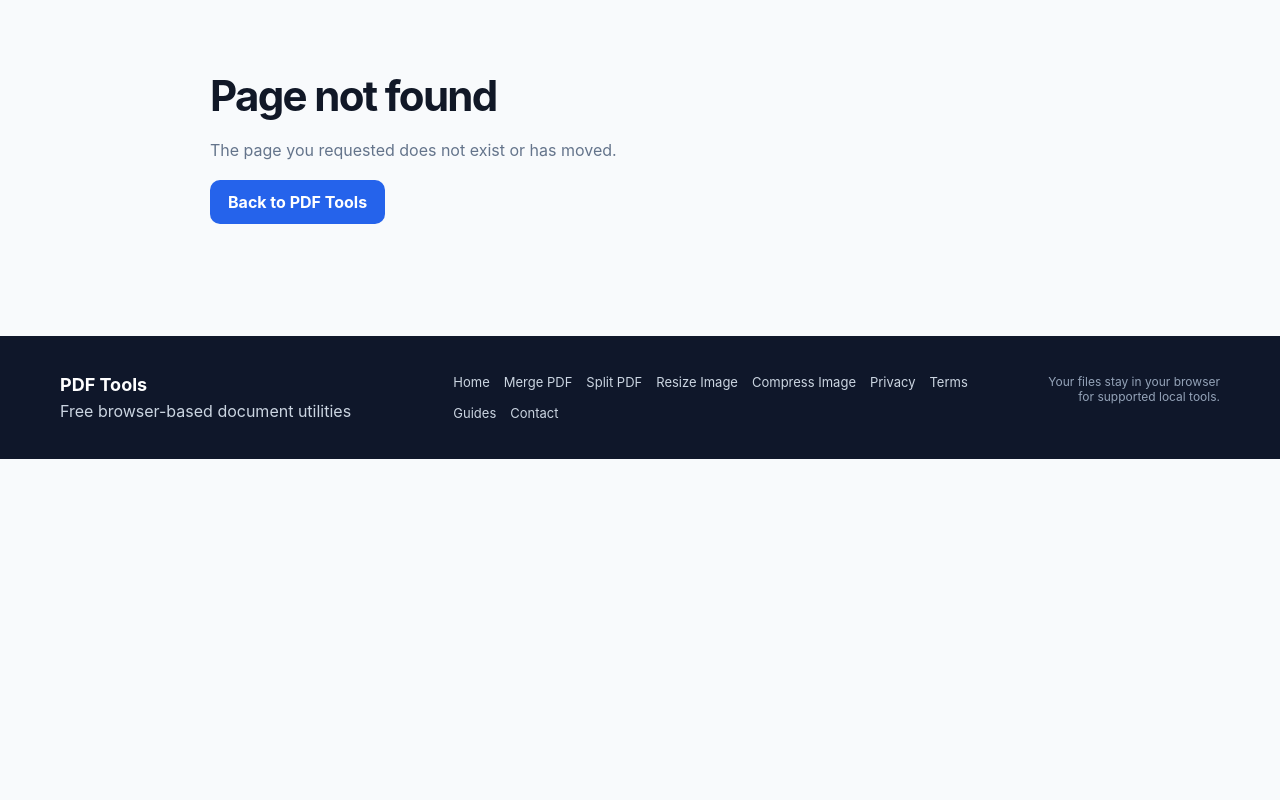
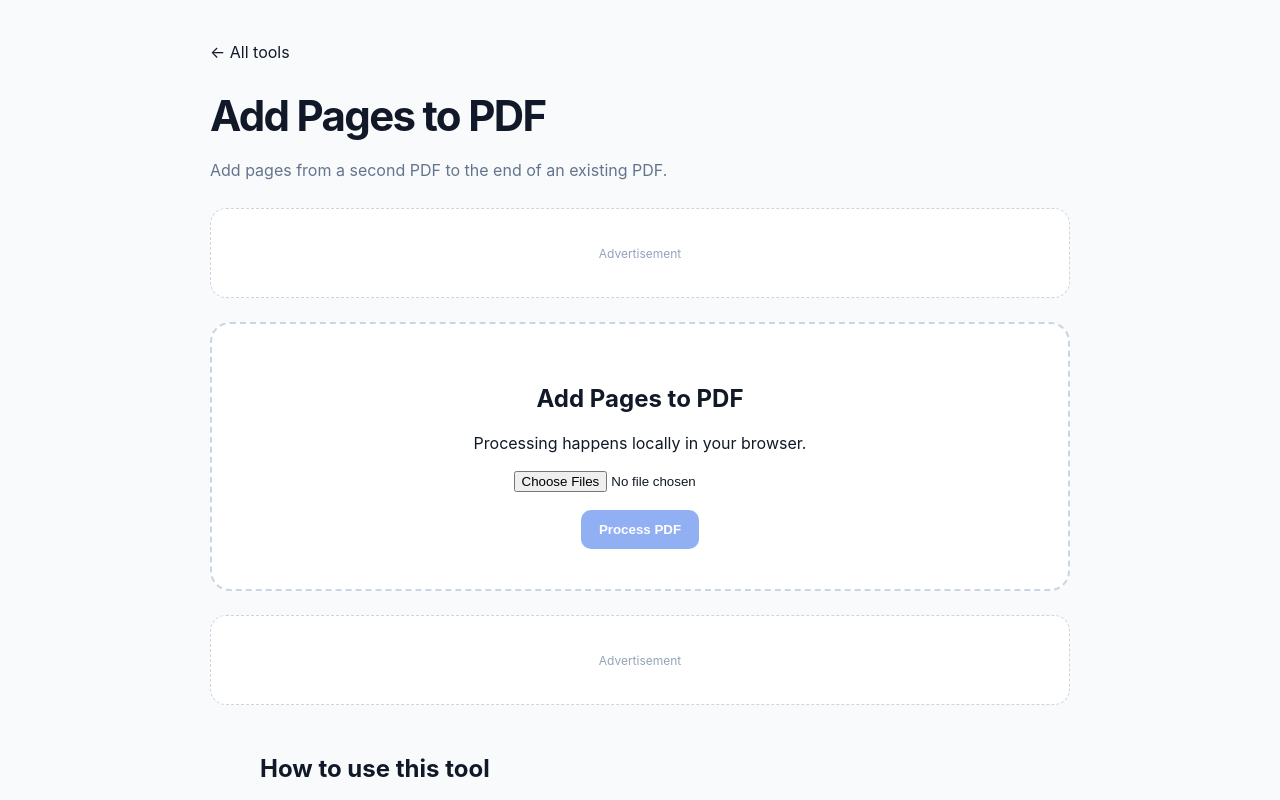
Before and after one commit to yiminggod1/pdf-tools, a Next.js app: page /pdf-tools/add-pages-to-pdf in a window 1280 px wide. Before the commit this address had no page. Shown: the top 800 px of the page. Built offline with nearby package versions, Linux system fonts and the light colour scheme.

Commit message:
Expand PDF and image tool catalog

```diff
--- /dev/null
+++ b/app/add-pages-to-pdf/page.tsx
@@ -0,0 +1,3 @@
+import PdfAdvancedTool from "../../components/PdfAdvancedTool";import AdSlot from "../../components/AdSlot";import RelatedTools from "../../components/RelatedTools";
+export const metadata={title:"Add Pages to PDF",description:"Add pages from a second PDF to the end of an existing PDF."};
+export default function Page(){return <main className="toolpage"><a href="/">← All tools</a><h1>Add Pages to PDF</h1><p className="lead">Add pages from a second PDF to the end of an existing PDF.</p><AdSlot/><PdfAdvancedTool mode="add"/><AdSlot/><section className="content"><h2>How to use this tool</h2><p>Select two PDFs. The pages from the second file are appended to the first file.</p><h2>Private browser processing</h2><p>The supported workflow runs in your browser, so the source file does not need to be uploaded to a conversion server.</p></section><RelatedTools/></main>}
```
